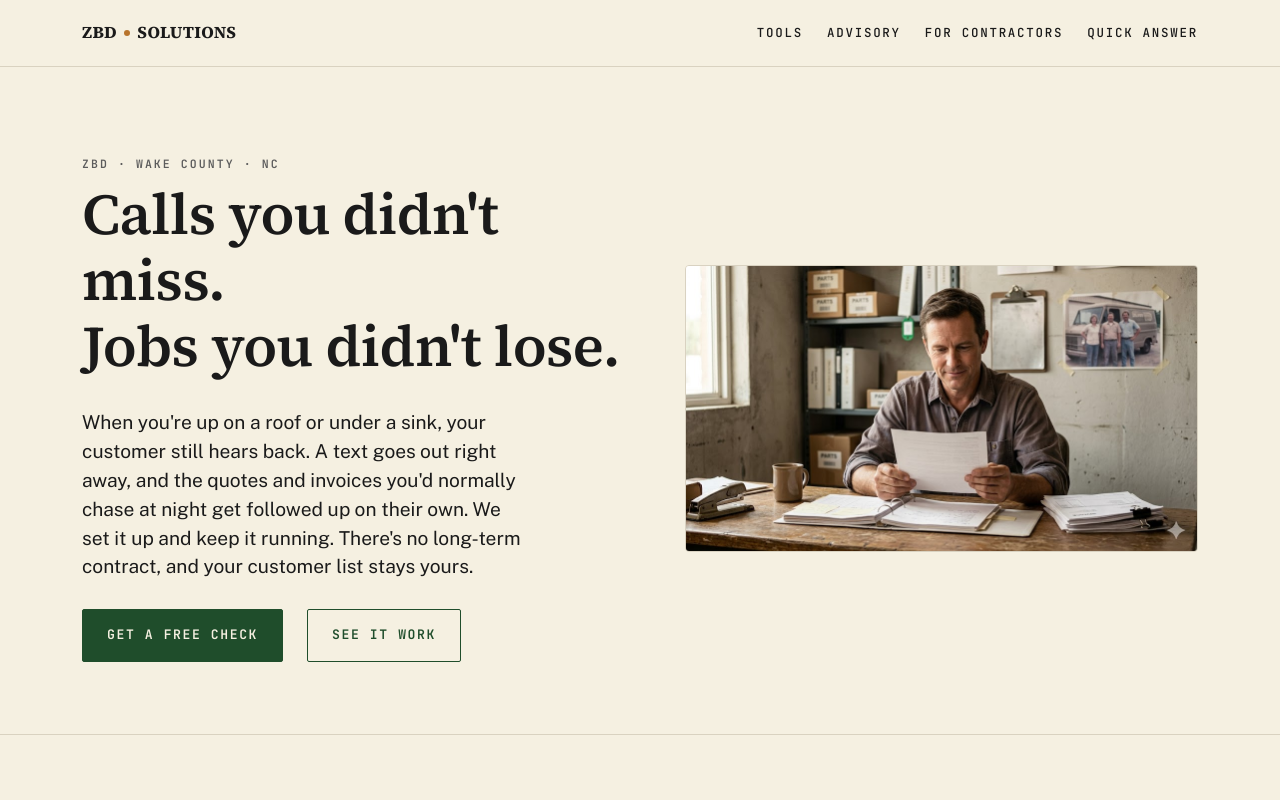
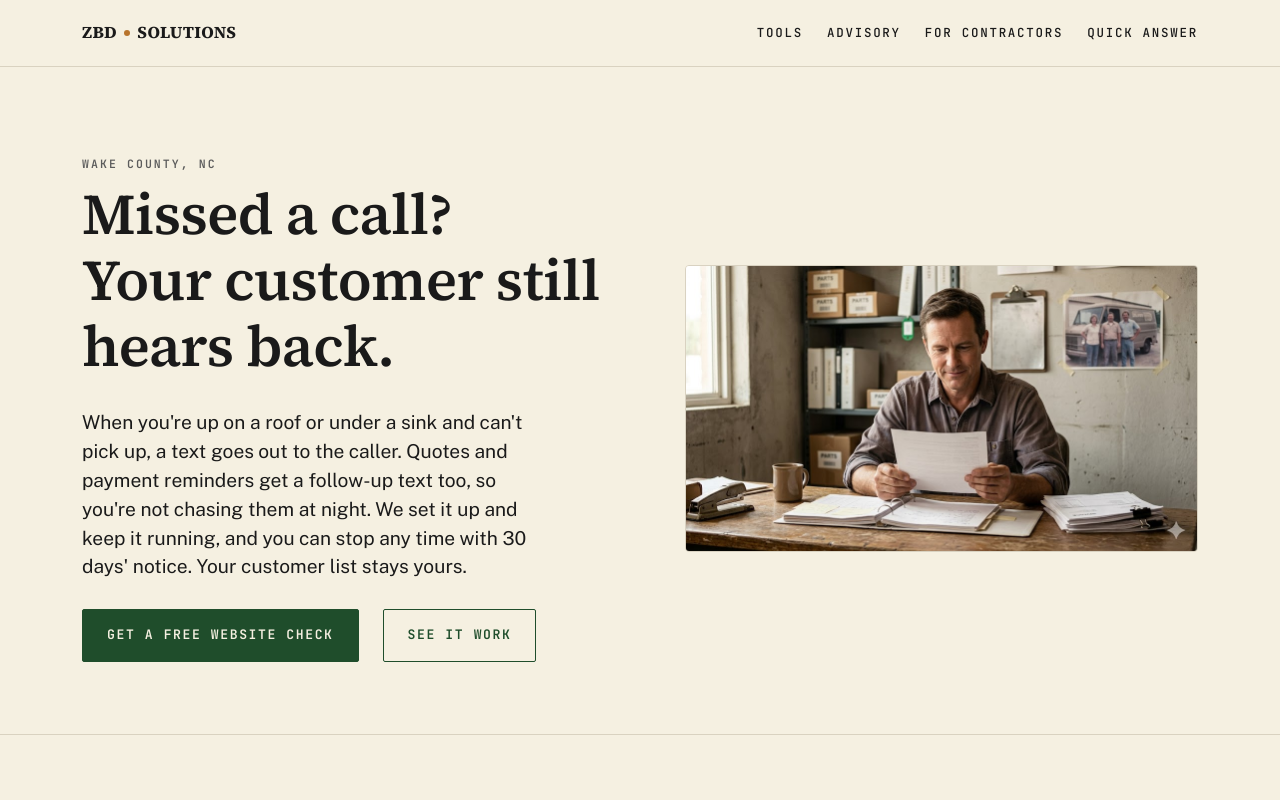
Before and after one commit to zimconsulting-ops/zbdconsulting-site, a plain HTML site: page index.html in a window 1280 px wide. Shown: the top 800 px of the page. Drawn offline with nearby package versions, Linux system fonts and the light colour scheme.

Commit message:
Homepage hero: blind-review fixes (no 'didn't miss' overpromise, plain notice terms, named check, fewer separators)
Co-Authored-By: Claude Opus 5.5 <noreply@anthropic.com>
Claude-Session: https://claude.ai/code/session_0185Rsc5wJQYRxvYjPePeo9R

```diff
--- a/index.html
+++ b/index.html
@@ -3,12 +3,12 @@
 <head>
   <meta charset="UTF-8">
   <meta name="viewport" content="width=device-width, initial-scale=1.0">
-  <title>ZBD Solutions | Calls answered and quotes followed up</title>
-  <meta name="description" content="When you can't pick up, your customer still hears back. We set up text-backs, quote follow-ups and payment reminders for Wake County trades and keep them running. There's no long-term contract.">
+  <title>ZBD Solutions | Missed-call texts and quote follow-ups</title>
+  <meta name="description" content="Missed-call texts, quote follow-ups and payment reminders for Wake County HVAC, plumbing and roofing owners. We set them up and keep them running.">
 
   <!-- OG / social -->
-  <meta property="og:title" content="Calls you didn't miss. Jobs you didn't lose.">
-  <meta property="og:description" content="We set up text-backs, quote follow-ups and payment reminders for Wake County trades and keep them running. Start with a free check.">
+  <meta property="og:title" content="Missed a call? Your customer still hears back.">
+  <meta property="og:description" content="Missed-call texts, quote follow-ups and payment reminders for Wake County trades, set up and kept running for you. Start with a free website check.">
   <meta property="og:image" content="https://zbdconsulting.com/img/og.png">
   <meta property="og:url" content="https://zbdconsulting.com/">
   <meta property="og:type" content="website">
@@ -679,11 +679,11 @@
   <section class="hero">
     <div class="container">
       <div>
-        <div class="eyebrow">ZBD · Wake County · NC</div>
-        <h1>Calls you didn't miss.<br>Jobs you didn't lose.</h1>
-        <p class="sub">When you're up on a roof or under a sink, your customer still hears back. A text goes out right away, and the quotes and invoices you'd normally chase at night get followed up on their own. We set it up and keep it running. There's no long-term contract, and your customer list stays yours.</p>
+        <div class="eyebrow">Wake County, NC</div>
+        <h1>Missed a call?<br>Your customer still hears back.</h1>
+        <p class="sub">When you're up on a roof or under a sink and can't pick up, a text goes out to the caller. Quotes and payment reminders get a follow-up text too, so you're not chasing them at night. We set it up and keep it running, and you can stop any time with 30 days' notice. Your customer list stays yours.</p>
         <div class="cta-row">
-          <a class="btn btn-primary plausible-event-name=zbds-hero-primary" href="/help">Get a free check</a>
+          <a class="btn btn-primary plausible-event-name=zbds-hero-primary" href="/help">Get a free website check</a>
           <a class="btn btn-secondary plausible-event-name=zbds-hero-secondary" href="/demo">See it work</a>
         </div>
       </div>
@@ -1153,7 +1153,7 @@
     <div class="container">
       <div>
         <div class="wordmark" style="margin-bottom: 0.5rem;">ZBD<span class="dot"></span>SOLUTIONS</div>
-        <div class="footer-tagline">Calls answered and quotes followed up, with tools you own.</div>
+        <div class="footer-tagline">Missed-call texts and quote follow-ups, plus tools you own.</div>
       </div>
       <div class="footer-links">
         <a href="#tools">Tools</a>
```
